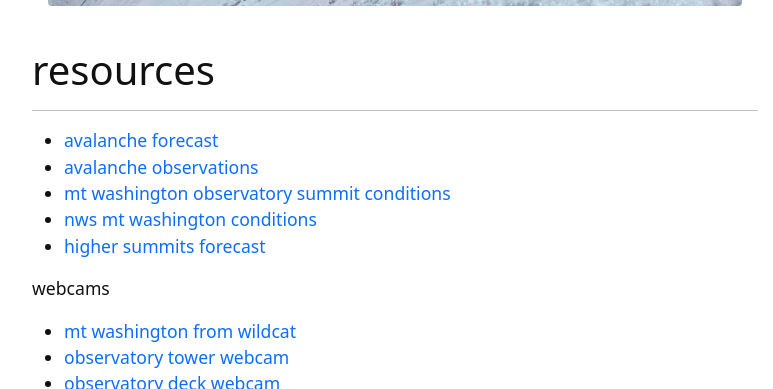
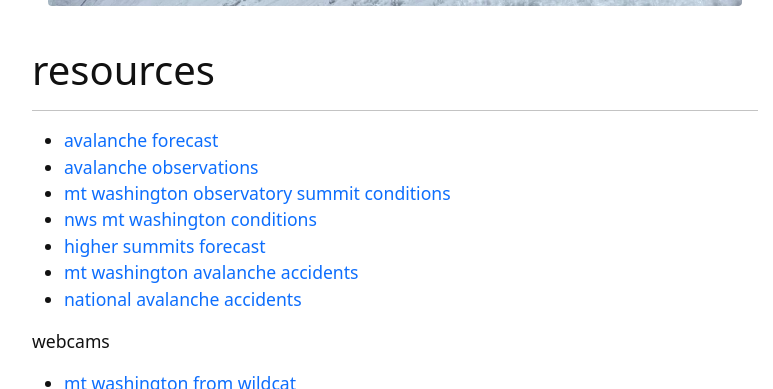
Before and after one commit to ccluett/website, a Jekyll site: the page built from content/avalanche.md, in a window 1280 px wide and 900 px high, scrolled down 1108 px, cut to the strip 0-389 px from the top of the window. Shown: the whole strip, without its empty margins (245-1018 px from the left). Built offline with Jekyll 4.4.1, drawn with Linux system fonts in a browser that asks for light colours.

Commit message:
Update avalanche.md

```diff
--- a/content/avalanche.md
+++ b/content/avalanche.md
@@ -11,6 +11,8 @@ nav: avalanche forecast
 * [mt washington observatory summit conditions](https://www.mountwashington.org/experience-the-weather/current-summit-conditions.aspx)
 * [nws mt washington conditions](https://forecast.weather.gov/MapClick.php?lat=44.27049000000005&lon=-71.30345999999997)
 * [higher summits forecast](https://www.mountwashington.org/experience-the-weather/higher-summit-forecast.aspx)
+* [mt washington avalanche accidents](https://www.mountwashingtonavalanchecenter.org/incidents/)
+* [national avalanche accidents](https://avalanche.org/avalanche-accidents/)
 
 webcams
 * [mt washington from wildcat](https://www.youtube.com/watch?v=p24ghWgdpew)
```
